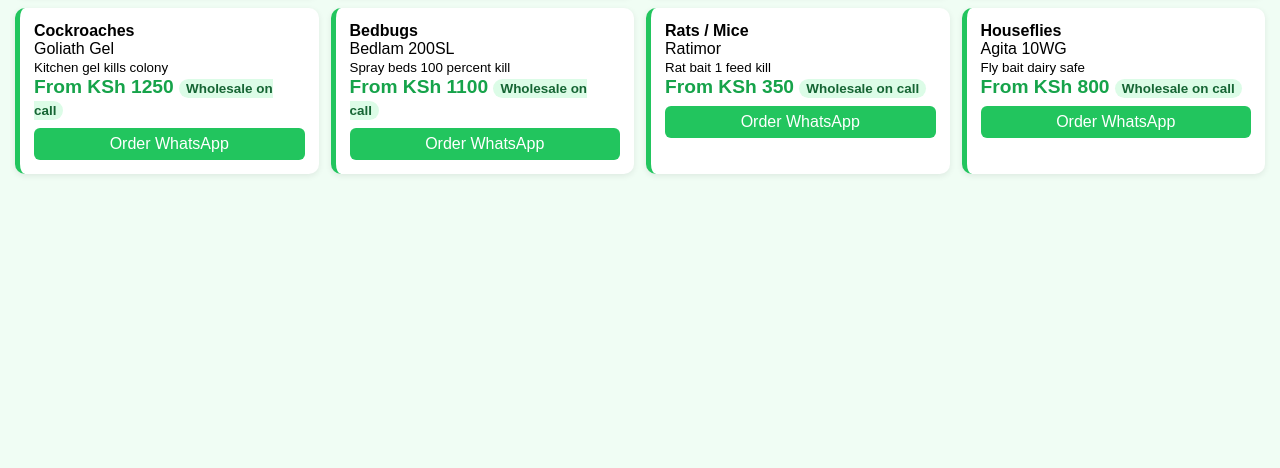
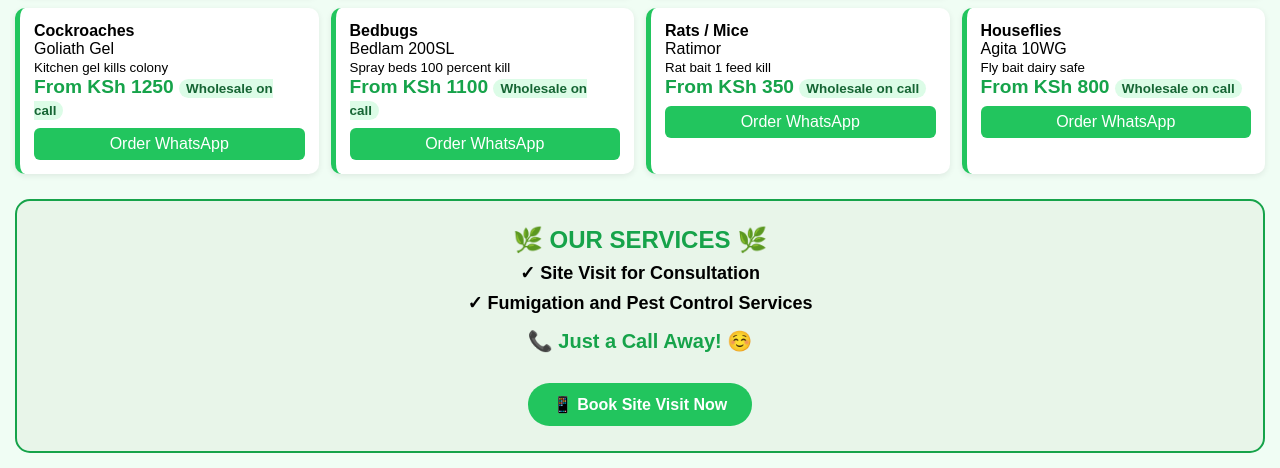
Before and after one commit to wakulima-nane/wakulima-nane-ltd, a Flask app: page / in a window 1280 px wide. Shown: the part 363-831 px from the top of the page. Before the commit the page ends 538 px from the top, so only its background shows below. Run offline with Flask 3, Linux system fonts and the light colour scheme.

Commit message:
Add services section to index.html

```diff
--- a/templates/index.html
+++ b/templates/index.html
@@ -13,6 +13,13 @@ input{width:100%;padding:10px;border:2px solid #16a34a;border-radius:8px}
 <div class="header"><h1 style="margin:0">🌾 Wakulima Nane Ltd</h1><p>8 Farmers • Farm + Home Pests</p></div>
 <input id="search" placeholder="Search: Armyworm, Bedbugs, Mosquitoes..." onkeyup="filter()">
 <div id="grid" class="grid"></div>
+  <div style="background:#e8f5e9; padding:25px; margin-top:25px; border-radius:15px; text-align:center; border:2px solid #16a34a;">
+  <h2 style="color:#16a34a; margin:0;">🌿 OUR SERVICES 🌿</h2>
+  <p style="font-size:18px; font-weight:bold; margin:8px 0;">✓ Site Visit for Consultation</p>
+  <p style="font-size:18px; font-weight:bold; margin:8px 0;">✓ Fumigation and Pest Control Services</p>
+  <p style="font-size:20px; color:#16a34a; font-weight:bold; margin-top:15px;">📞 Just a Call Away! ☺️</p>
+  <a href="https://wa.me/254716339290?text=Habari%20Wakulima%20Nane%20Nahitaji%20site%20visit%20consultation" style="display:inline-block; background:#22c55e; color:white; padding:12px 25px; border-radius:30px; text-decoration:none; font-weight:bold; margin-top:10px;">📱 Book Site Visit Now</a>
+</div>
 <script>
 let all={{ products|tojson }};
 function render(l){
```
